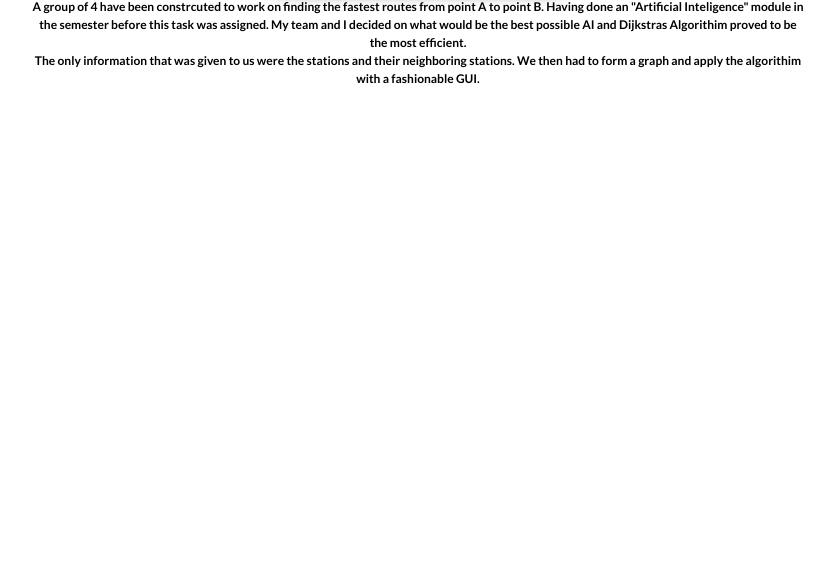
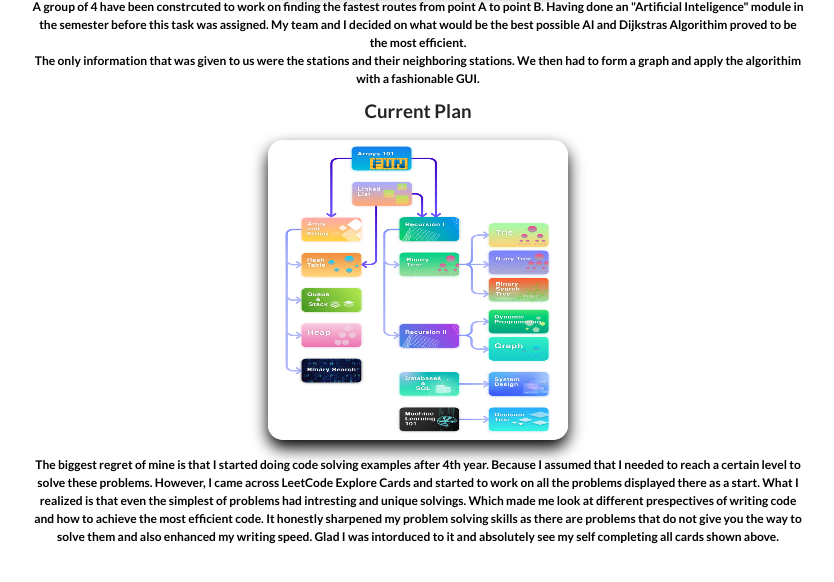
Before and after one commit to MoazAmin/E-Portfolio, a plain HTML site: page index.html in a window 1280 px wide. Shown: the part 2492-3074 px from the top of the page, without its empty margins (222-1056 px from the left). Before the commit the page ends 2630 px from the top, so only its background shows below. Drawn offline with Linux system fonts and the light colour scheme.

Commit message:
on my way to finish the projects page

```diff
--- a/css/styles.css
+++ b/css/styles.css
@@ -377,3 +377,31 @@ display: none;
     filter: blur(10)
 
 }
+
+.leet__wrapper {
+    display: flex;
+    width: 100%;
+    max-width: 300px;
+    border-radius: 5%;
+    overflow: hidden;
+    box-shadow: 0 8px 16px rgba(0,0,0,1);
+    margin: 16px auto;
+    transition: 300ms all ease;
+}
+
+.leet__wrapper:hover {
+    filter: brightness(80%);
+    opacity: 0.85;
+    transform: scale(0.9);
+}
+
+.leet__img:hover {
+    filter: blur(3)
+
+}
+
+.leet__img {
+    width: 300px;
+    height: 300px;
+
+}
--- a/index.html
+++ b/index.html
@@ -158,7 +158,7 @@
 
                 <h3 class="heading__">Boston Metro System</h3>
                 <figure class="boston__wrapper">
-                    <a href="https://github.com/MoazAmin/Cryptogram">
+                    <a href="https://github.com/MoazAmin/BostonMetroSystem">
                         <img src="/assets/boston-metro.jpg" alt="a picture of the boston metro map" class="boston__img">
                     </a>
                 </figure>
@@ -171,6 +171,24 @@
                     The only information that was given to us were the stations and their
                     neighboring stations. We then had to form a graph and apply the algorithim with a fashionable GUI.
                 </p>
+
+                <h3 class="heading__">Current Plan</h3>
+                <figure class="leet__wrapper">
+                        <img src="/assets/leetcode.png" alt="a picture of leetcode card examples" class="leet__img">
+                    </a>
+                </figure>
+                <p class="para__projects">
+                    The biggest regret of mine is that I started doing code solving examples
+                    after 4th year. Because I assumed that I needed to reach a certain level
+                    to solve these problems. However, I came across LeetCode Explore Cards and
+                    started to work on all the problems displayed there as a start. What I realized
+                    is that even the simplest of problems had intresting and unique solvings. Which
+                    made me look at different prespectives of writing code and how to achieve the most
+                    efficient code. It honestly sharpened my problem solving skills as there are problems that do not
+                    give you the way to solve them and also enhanced my writing speed. Glad I was intorduced
+                    to it and absolutely see my self completing all cards shown above.
+                </p>
+
         </div>
     </div>
   </section>
```
Also changed, not shown: assets/leetcode.png (added).
